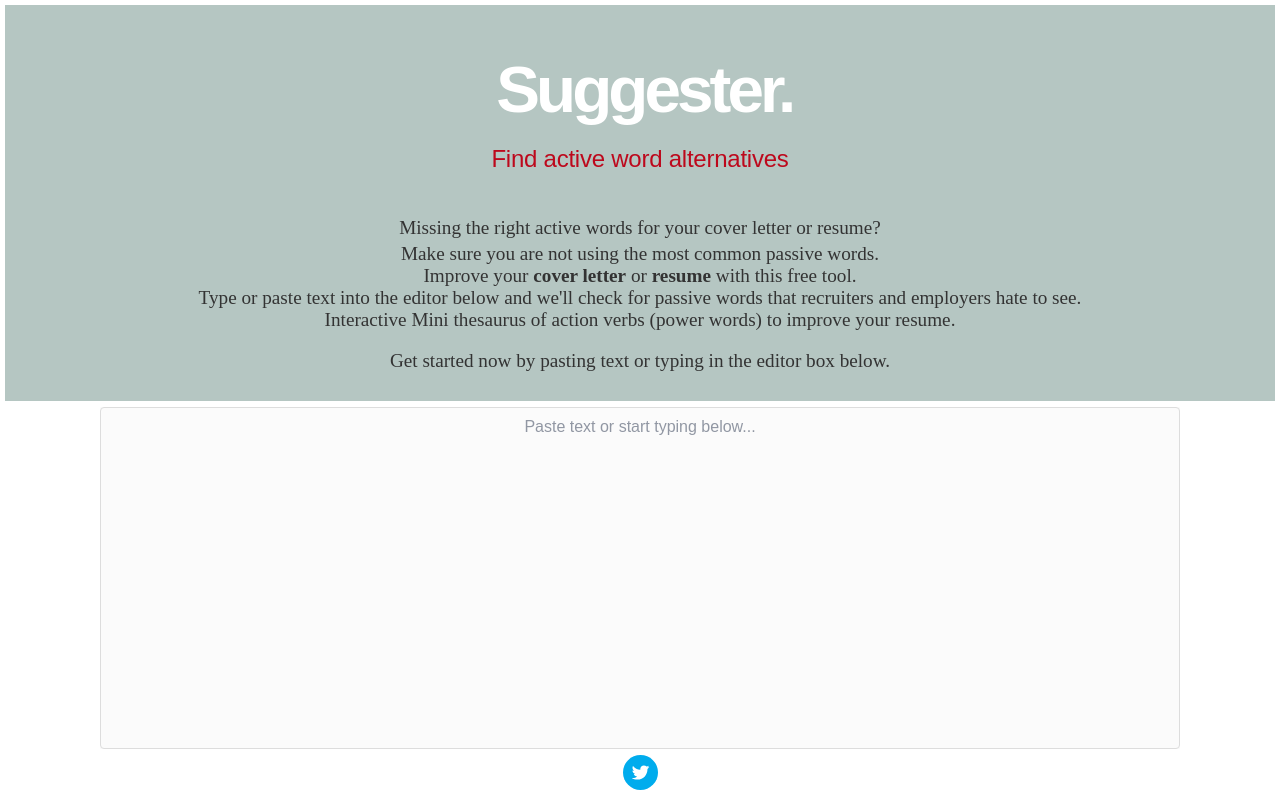
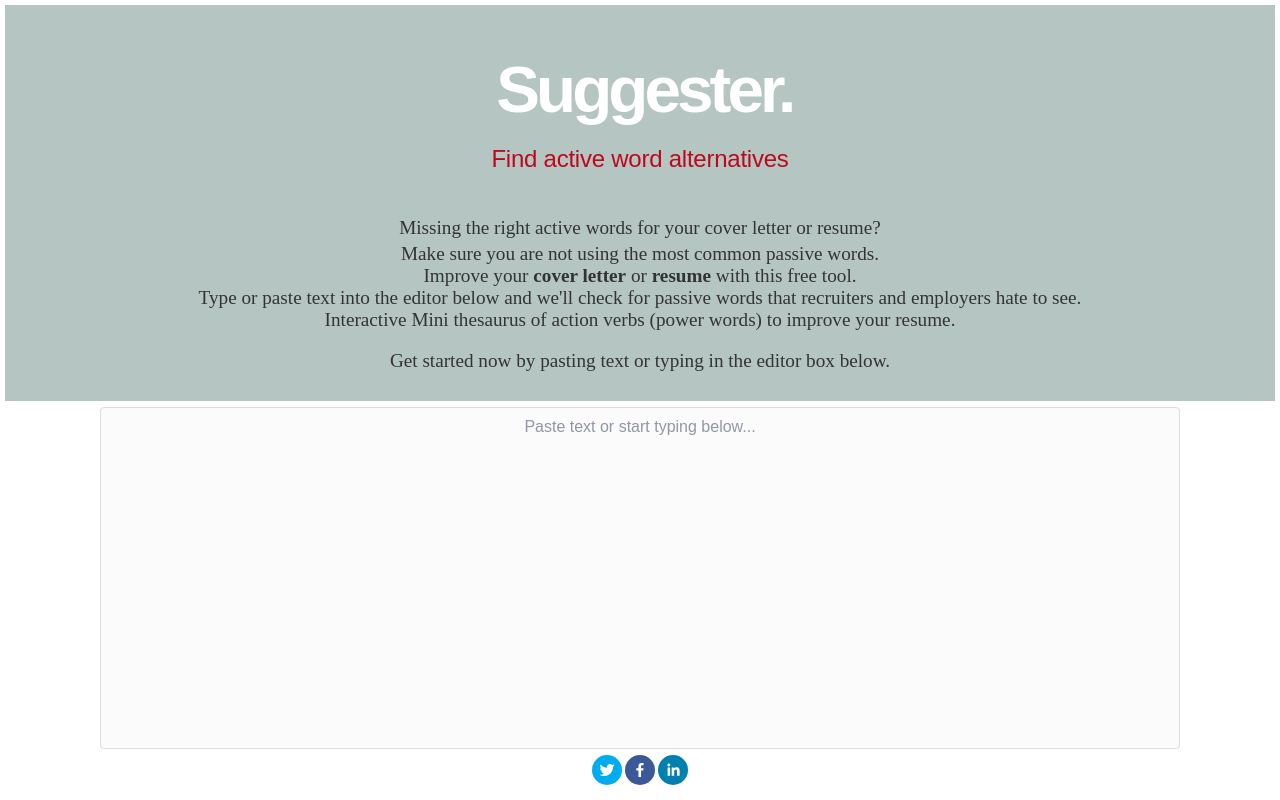
Before and after one commit to pagetribe/wordsmith, a React (Create React App) app: page / in a window 1280 px wide. Built offline with nearby package versions, Linux system fonts and the light colour scheme.

Commit message:
added social media links

```diff
--- a/src/App.js
+++ b/src/App.js
@@ -27,7 +27,9 @@ class App extends Component {
           <TextEditor />
         </div>
         <div className="center-div">
-          <SocialIcon url="http://twitter.com/pagetribe" style={{ height: 35, width: 35 }}/>
+          <SocialIcon url="http://twitter.com/pagetribe" network="twitter" style={{ height: 30, width: 30, marginRight: '3px' }}/>
+          <SocialIcon url="http://facebook.com/" network="facebook" style={{ height: 30, width: 30, marginRight: '3px' }}/>
+          <SocialIcon url="http://linkedin.com/" network="linkedin" style={{ height: 30, width: 30 }}/>
         </div>
       </div>
     );
```
